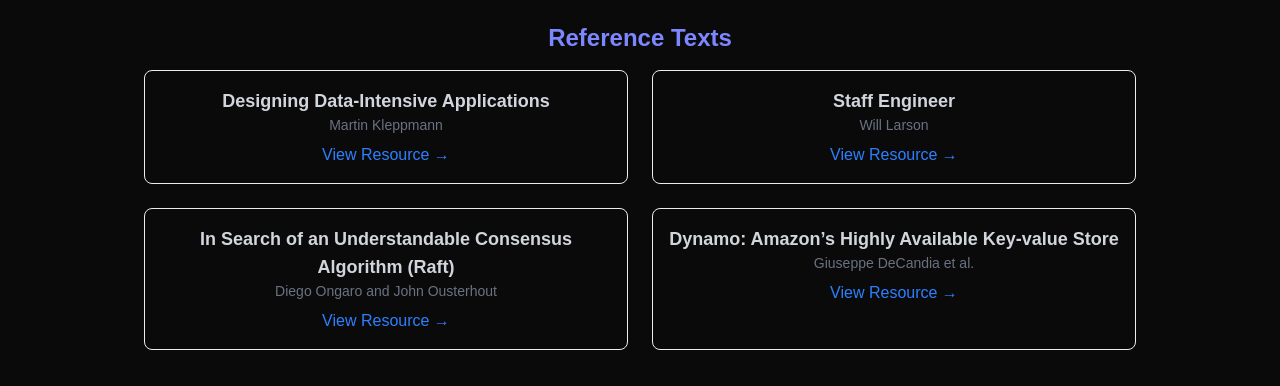
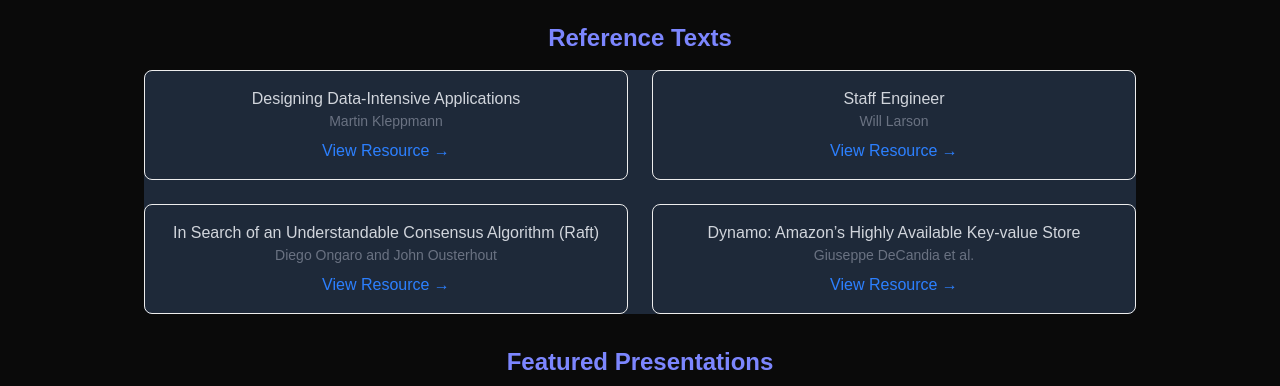
Before and after one commit to PiolineC/Systems-Design-Club, a Next.js app: page /resources in a window 1280 px wide. Shown: the part 207-593 px from the top of the page. Built offline with nearby package versions, Linux system fonts and the light colour scheme.

Commit message:
Fix background color discrepencies

```diff
--- a/src/app/resources/page.tsx
+++ b/src/app/resources/page.tsx
@@ -23,7 +23,7 @@
       {/* Reference Texts */}
       <section>
         <h2 className="text-2xl font-bold mb-4 text-indigo-400">Reference Texts</h2>
-        <ul className="grid grid-cols-1 sm:grid-cols-2 gap-6">
+        <ul className="grid grid-cols-1 sm:grid-cols-2 gap-6 border-gray-700 rounded-lg bg-gray-800">
           {texts.map((item, idx) => (
             <ReferenceCard
               key={idx}
--- a/src/components/MeetingsTimeline.tsx
+++ b/src/components/MeetingsTimeline.tsx
@@ -63,7 +63,7 @@
       )}
 
       <h2 className="text-xl font-semibold text-indigo-400 mt-3 mb-2">Past Meetings</h2>
-      <div className="scroll-on-hover max-h-64 sm:max-h-86 border border-gray-700 rounded-lg bg-gray-800 overflow-y-auto">
+      <div className="scroll-on-hover max-h-[40vh] border border-gray-700 rounded-lg bg-gray-800 overflow-y-auto">
         <ul className="divide-y divide-gray-700">
           {pastMeetings.map((m) => (
             <li key={m.datetime} className="p-3">
--- a/src/components/ReferenceCard.tsx
+++ b/src/components/ReferenceCard.tsx
@@ -8,7 +8,7 @@
 export default function ReferenceCard({ title, author, link }: ReferenceCardProps) {
   return (
     <li className="border rounded-lg p-4 hover:shadow-lg transition">
-      <h3 className="text-lg font-semibold text-gray-300">{title}</h3>
+      <h3 className="font-medium text-gray-300">{title}</h3>
       <p className="text-sm text-gray-500 mb-2">{author}</p>
       <a href={link} target="_blank" rel="noopener noreferrer" className="text-blue-500 hover:underline">
         View Resource →
```
